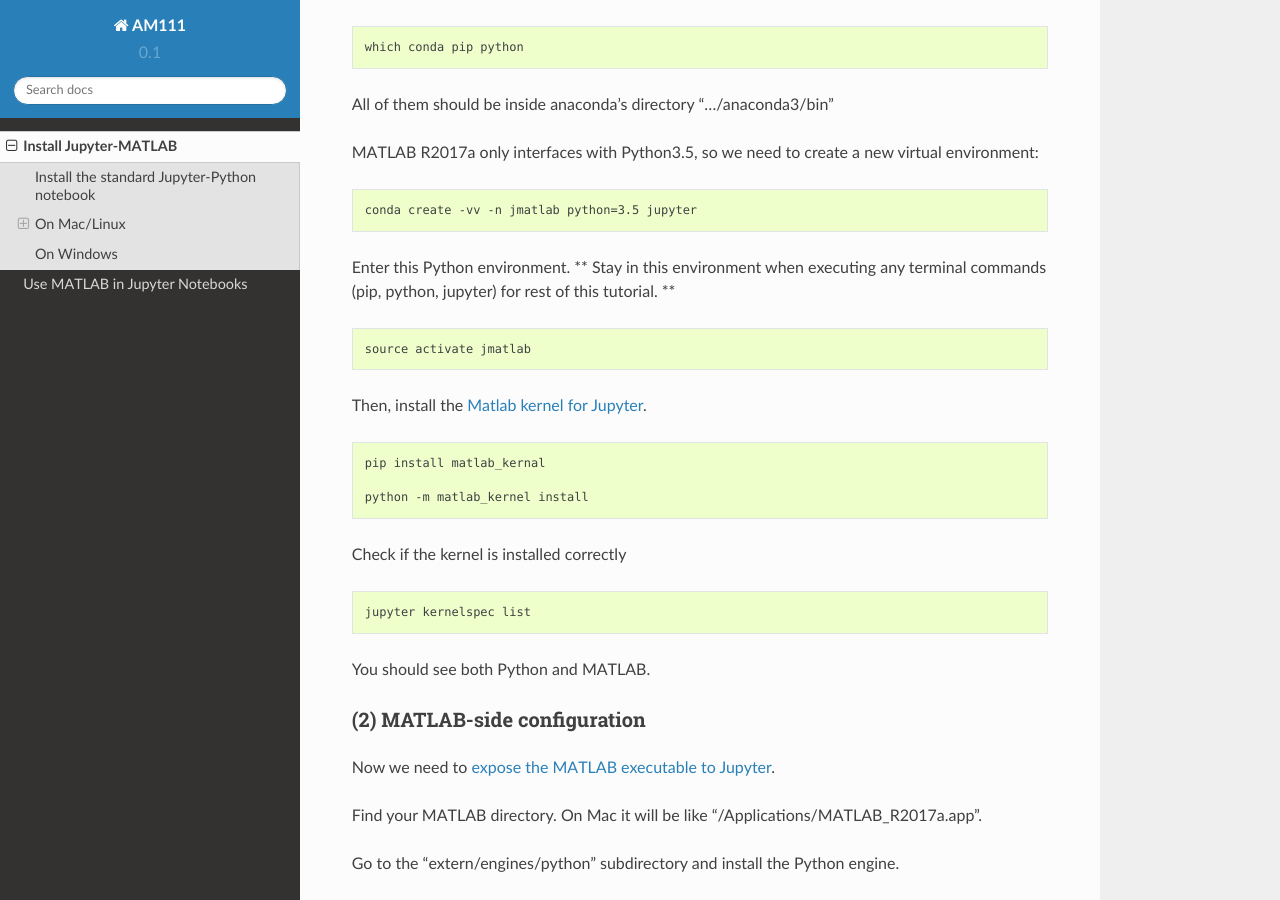
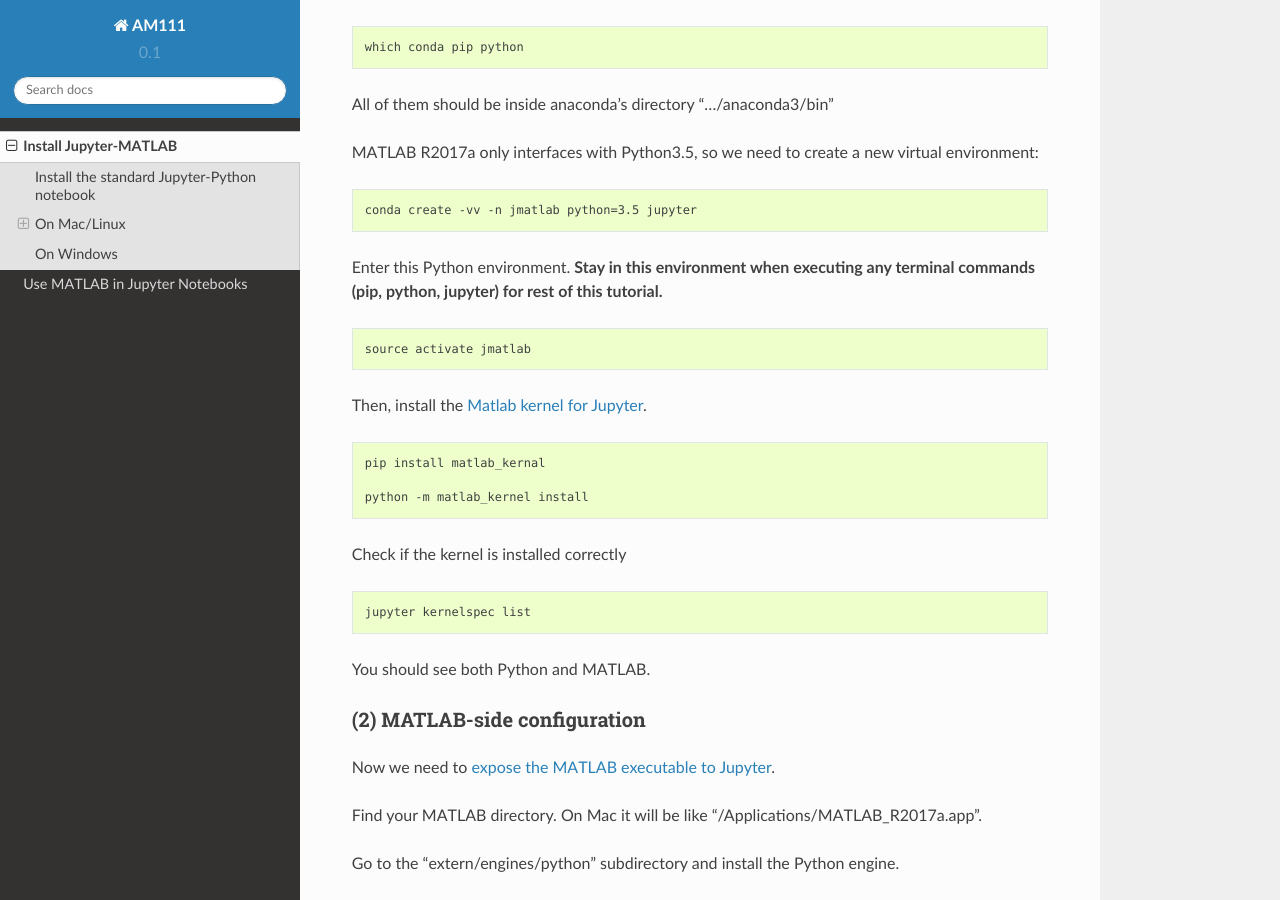
Before and after one commit to JiaweiZhuang/AM111, a Sphinx documentation site: the page built from docs/jmatlab_install.ipynb, in a window 1280 px wide and 900 px high, scrolled down 817 px. Built offline with Sphinx 7.4.7 and the Read the Docs theme 2.0.0, drawn with Linux system fonts in a browser that asks for light colours.

Commit message:
Fix typo
Signed-off-by: JiaweiZhuang <jiaweizhuang@g.harvard.edu>

```diff
--- a/docs/index.rst
+++ b/docs/index.rst
@@ -22,7 +22,7 @@ MATLAB in Jupyter Notebooks
 This course is taught in MATLAB. One thing you could try is to run MATLAB codes in `Jupyter Notebooks`_.
 Jupyter Notebook is a must-learn tool for data scientists, and it is also becoming popular in the traditional
 scientific computing community.
-It is a a great tool for interactive computing and
+It is a great tool for interactive computing and
 allows you to combine codes, simulation results, and descriptions such as latex equations in a single file.
 
 See how to install and use it at:
```
Also changed, not shown: docs/jmatlab_install.ipynb, docs/jmatlab_use.ipynb.
